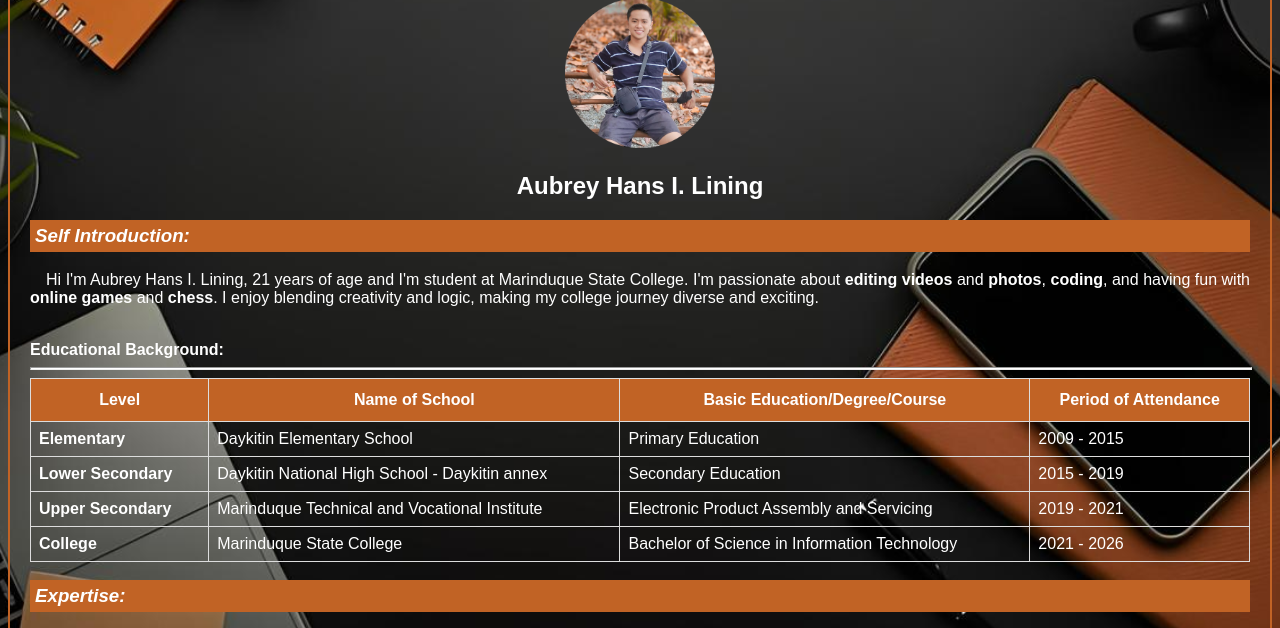
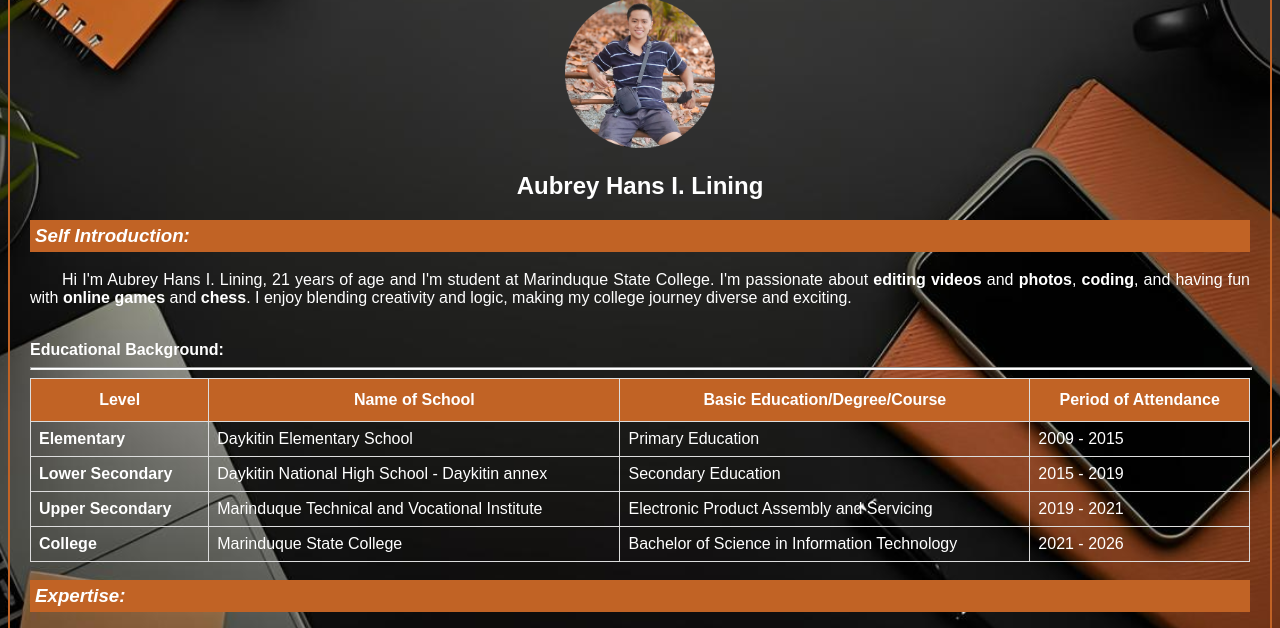
Before and after one commit to hansdotdev/Self-Portfolio, a plain HTML site: page index.html in a window 1280 px wide. Shown: the part 107-735 px from the top of the page. Drawn offline with Linux system fonts and the light colour scheme.

Commit message:
index.html

```diff
--- a/index.html
+++ b/index.html
@@ -11,7 +11,7 @@
 		<h2><a href="https://www.facebook.com/cedric.zims/" target="_blank">Aubrey Hans I. Lining</a></h2>
 
 		<h3 class="tabIn">Self Introduction:</h3>
-		<p class="desc">&emsp;Hi I'm Aubrey Hans I. Lining, 21 years of age and I'm student at Marinduque State College. I'm passionate about <b>editing videos</b> and<b> photos</b>,<b> coding</b>, and having fun with <b>online games</b> and <b>chess</b>. I enjoy blending creativity and logic, making my college journey diverse and exciting.</p>
+		<p class="desc">&emsp;&emsp;Hi I'm Aubrey Hans I. Lining, 21 years of age and I'm student at Marinduque State College. I'm passionate about <b>editing videos</b> and<b> photos</b>,<b> coding</b>, and having fun with <b>online games</b> and <b>chess</b>. I enjoy blending creativity and logic, making my college journey diverse and exciting.</p>
 		<br/>
 		<h4 class="educ">Educational Background:</h4>
 		<hr/>
@@ -63,7 +63,7 @@
 		</ul>
 
 		<h3 class="tabIn">Background on Information Technology:</h3>
-		<p class="desc">&emsp;I spend a lot of my time learning about programming languages, editing, and other IT fundamentals. Outside of classes, I enjoy exploring projects and experimenting with different technologies to broaden my skills. When I'm not studying, you can often find me gaming online or editing videos as a hobby. It's a great way to unwind and apply some creativity outside of the tech world.</p>
+		<p class="desc">&emsp;&emsp;I spend a lot of my time learning about programming languages, editing, and other IT fundamentals. Outside of classes, I enjoy exploring projects and experimenting with different technologies to broaden my skills. When I'm not studying, you can often find me gaming online or editing videos as a hobby. It's a great way to unwind and apply some creativity outside of the tech world.</p>
 
 		<h3 class="tabIn">Applications used in Studying:</h3>
 		<ol type="1">
```
